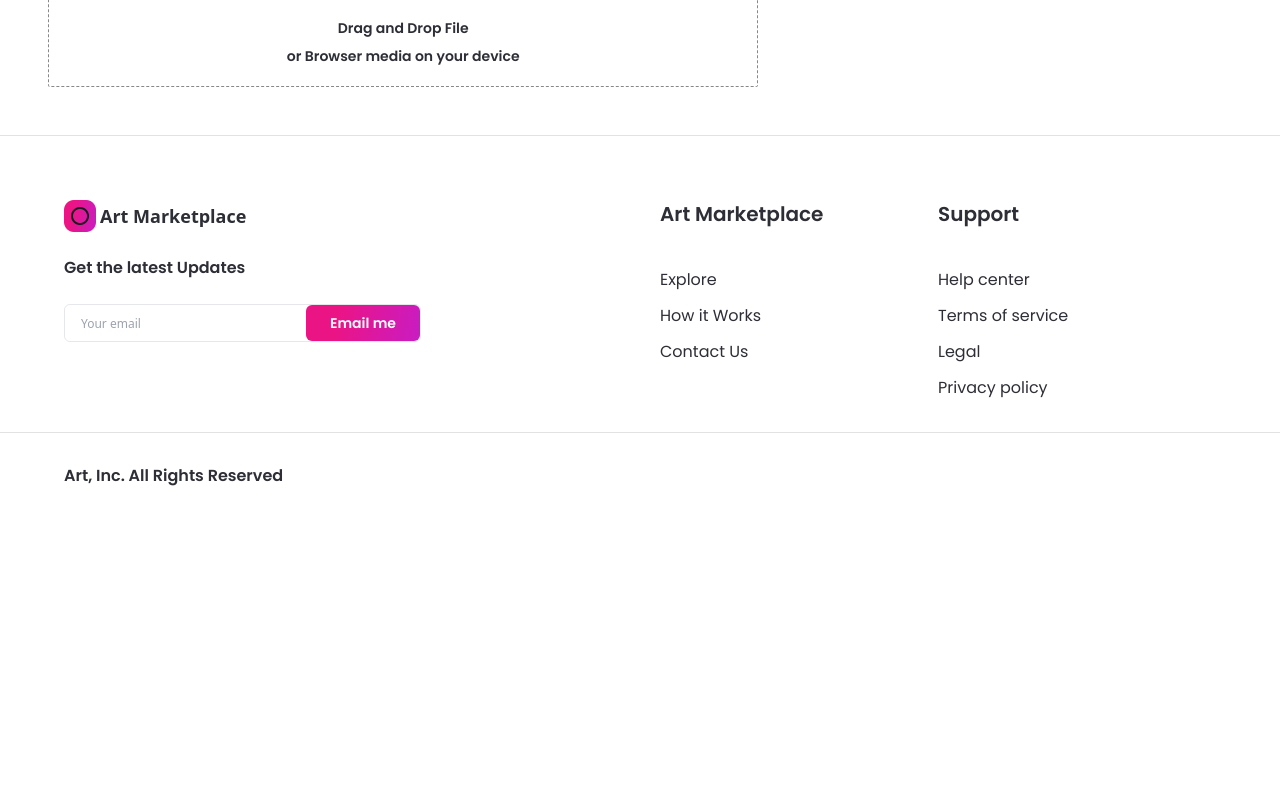
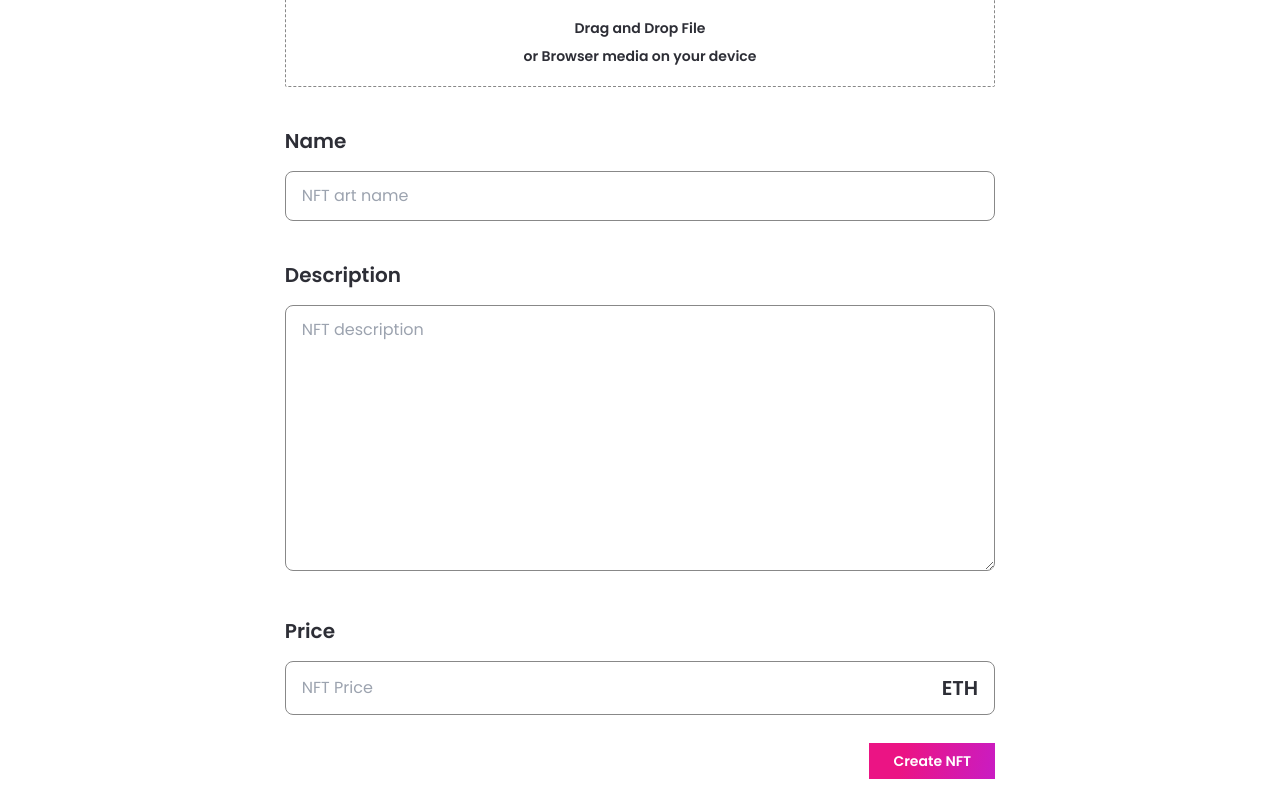
Before and after one commit to dunkerbunker/NFT-ART-Marketplace, a Next.js app: page /create-nft in a window 1280 px wide. Shown: the part 480-1280 px from the top of the page. Before the commit the page ends 1035 px from the top, so only its background shows below. Built offline with nearby package versions, Linux system fonts and the light colour scheme.

Commit message:
creatr nft

```diff
--- /dev/null
+++ b/components/Input.jsx
@@ -0,0 +1,37 @@
+import React from 'react';
+
+const Input = ({ inputType, title, placeholder, handleClick }) => (
+  <div className="mt-10 w-full">
+    <p className="font-poppins dark:text-white text-nft-black-1 font-semibold text-xl">
+      {title}
+    </p>
+
+    {inputType === 'number' ? (
+      <div className="dark:bg-nft-black-1 bg-white border dark:border-nft-black-1 border-nft-gray-2 rounded-lg w-full outline-none font-poppins dark:text-white text-nft-gray-2 text-base mt-4 px-4 py-3 flexBetween flex-row">
+        <input
+          type="number"
+          className="flex w-full dark:bg-nft-black-1 bg-white outline-none"
+          placeholder={placeholder}
+          onClick={handleClick}
+        />
+        <p className="font-poppins dark:text-white text-nft-black-1 font-semibold text-xl pl-3">ETH</p>
+      </div>
+    ) : inputType === 'textarea' ? (
+      <textarea
+        rows={10}
+        className="dark:bg-nft-black-1 bg-white border dark:border-nft-black-1 border-nft-gray-2 rounded-lg w-full outline-none font-poppins dark:text-white text-nft-gray-2 text-base mt-4 px-4 py-3"
+        placeholder={placeholder}
+        onClick={handleClick}
+      />
+    ) : (
+      <input
+        className="dark:bg-nft-black-1 bg-white border dark:border-nft-black-1 border-nft-gray-2 rounded-lg w-full outline-none font-poppins dark:text-white text-nft-gray-2 text-base mt-4 px-4 py-3"
+        placeholder={placeholder}
+        onClick={handleClick}
+      />
+    )}
+
+  </div>
+);
+
+export default Input;
--- a/components/Navbar.jsx
+++ b/components/Navbar.jsx
@@ -173,10 +173,10 @@
         {/* Components follow same system as on large screens */}
         {isOpen && (
           <div className="fixed inset-0 top-65 dark:bg-nft-dark bg-white z-10 nav-h flex justify-between flex-col">
-            <div className="flex-1 p-4">
+            <div className="flex-1 p-4" onClick={() => setIsOpen(false)}>
               <MenuItems active={active} setActive={setActive} isMobile />
             </div>
-            <div className="p-4 border-t dark:border-nft-black-1 border-nft-gray-1">
+            <div className="p-4 border-t dark:border-nft-black-1 border-nft-gray-1" onClick={() => setIsOpen(false)}>
               <ButtonGroup setActive={setActive} router={router} />
             </div>
           </div>
--- a/components/index.js
+++ b/components/index.js
@@ -7,5 +7,6 @@
 import Banner from './Banner';
 import CreatorCard from './CreatorCard';
 import NFTCard from './NFTCard';
+import Input from './Input';
 
-export { Navbar, Footer, Button, Banner, CreatorCard, NFTCard };
+export { Navbar, Footer, Button, Banner, CreatorCard, NFTCard, Input };
--- a/pages/create-nft.js
+++ b/pages/create-nft.js
@@ -4,11 +4,12 @@
 import Image from 'next/image';
 import { useTheme } from 'next-themes';
 
-import { Button } from '../components';
+import { Button, Input } from '../components';
 import images from '../assets';
 
 const CreateNFT = () => {
   const [fileUrl, setFileUrl] = useState(null);
+  const [fromInput, setFromInput] = useState({ price: '', name: '', description: '' });
   const { theme } = useTheme();
 
   const onDrop = useCallback(() => {
@@ -30,7 +31,7 @@
   ), [isDragActive, isDragAccept, isDragReject]);
 
   return (
-    <div className="flex justify-centersm:px-4 p-12">
+    <div className="flex justify-center sm:px-4 p-12">
       <div className="w-3/5 md:w-full">
         <h1 className="font-poppins dark:text-white text-nft-black-1 text-2xl minlg:text-4xl font-semibold ml-4 xs:ml-0">
           Upload your artwork as NFT!
@@ -79,6 +80,33 @@
             )}
           </div>
         </div>
+
+        <Input
+          inputType="input"
+          title="Name"
+          placeholder="NFT art name"
+          handleCLick={(e) => setFromInput({ ...fromInput, name: e.target.value })}
+        />
+        <Input
+          inputType="textarea"
+          title="Description"
+          placeholder="NFT description"
+          handleCLick={(e) => setFromInput({ ...fromInput, description: e.target.value })}
+        />
+        <Input
+          inputType="number"
+          title="Price"
+          placeholder="NFT Price"
+          handleCLick={(e) => setFromInput({ ...fromInput, price: e.target.value })}
+        />
+
+        <div className="mt-7 w-full flex justify-end">
+          <Button
+            btnName="Create NFT"
+            className="rounded-xl"
+            handleCLick={() => {}}
+          />
+        </div>
       </div>
     </div>
   );
```
